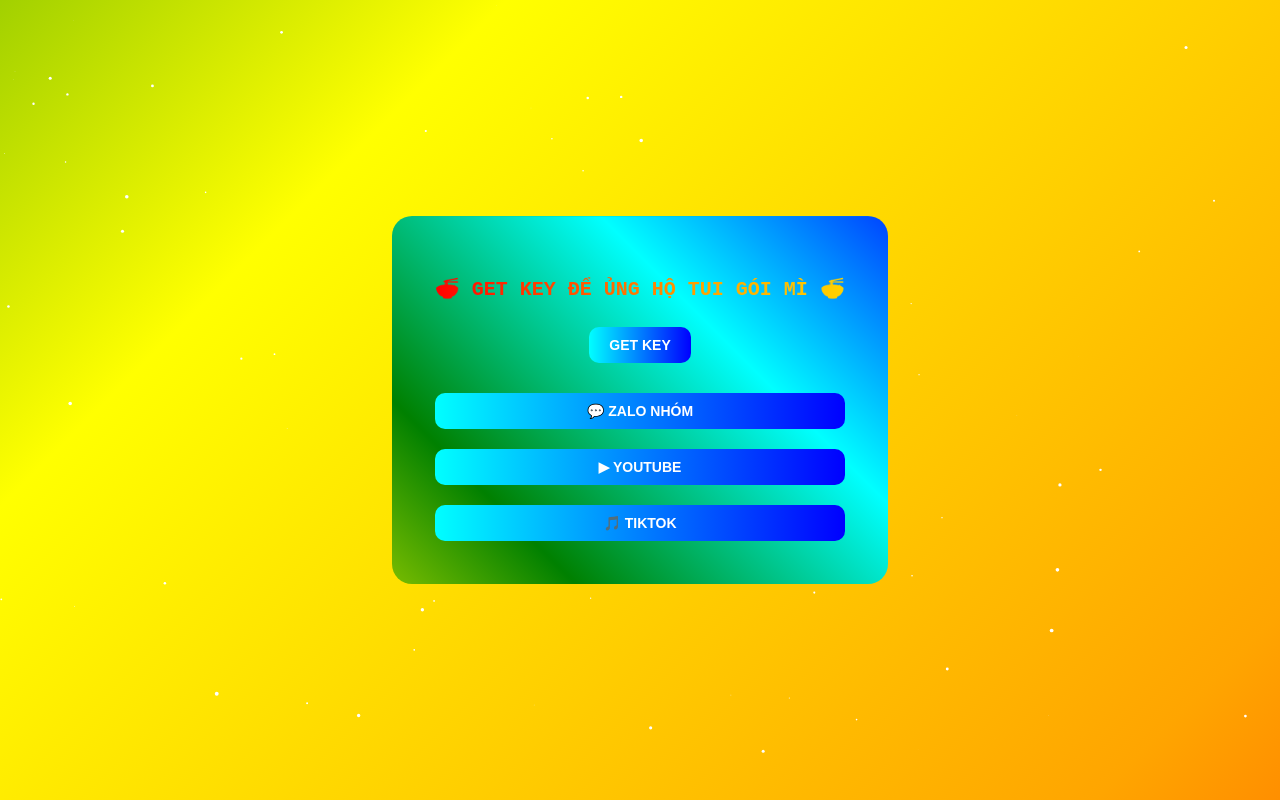
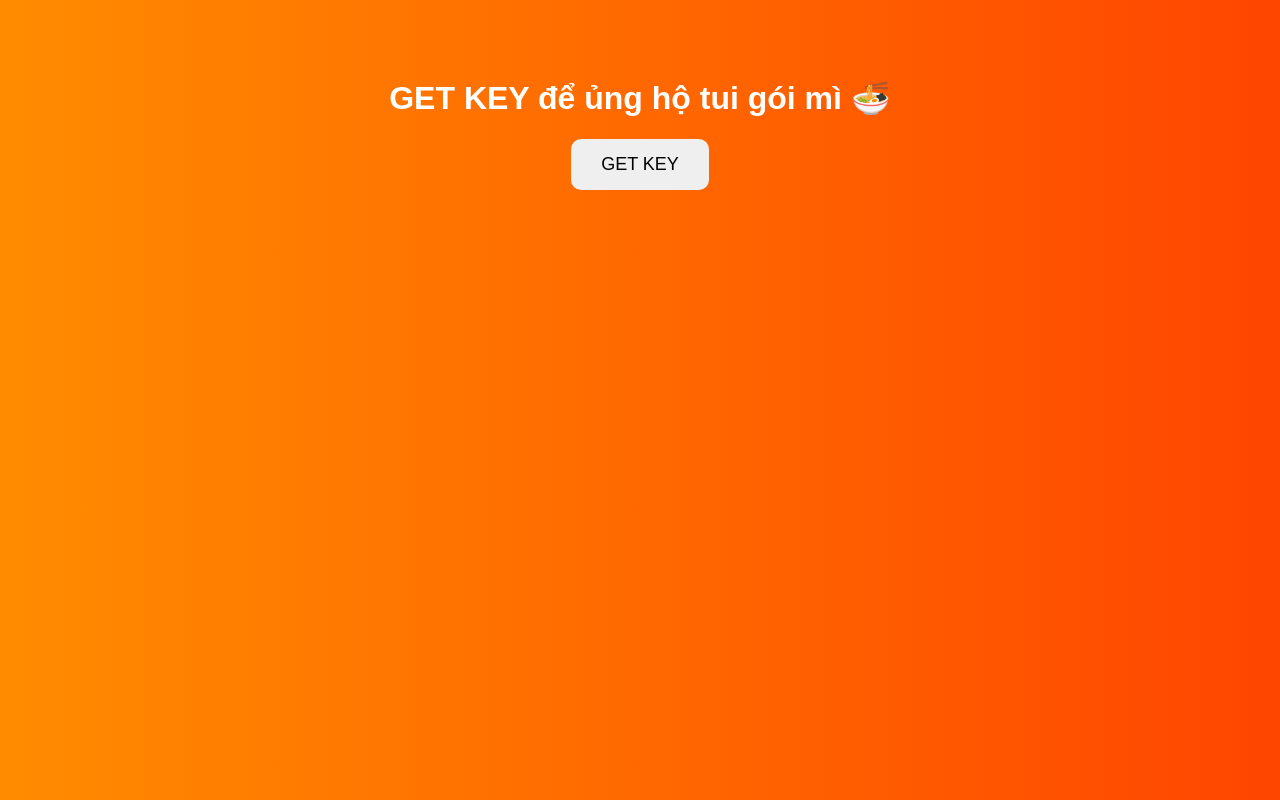
Before and after one commit to kephandienkey-gif/gate-key, a plain HTML site: page index.html in a window 1280 px wide. Drawn offline with Linux system fonts and the light colour scheme.

Commit message:
Update index.html

```diff
--- a/index.html
+++ b/index.html
@@ -2,242 +2,94 @@
 <html>
 <head>
 <meta charset="UTF-8">
-<title>GATE KEY SYSTEM</title>
+<title>Get Key</title>
 
 <style>
 body{
-  margin:0;
-  height:100vh;
-  display:flex;
-  justify-content:center;
-  align-items:center;
-  font-family:monospace;
+  font-family:Arial;
+  text-align:center;
+  padding:50px;
+  background:linear-gradient(270deg,red,orange,yellow,green,blue,indigo,violet);
+  background-size:1400% 1400%;
+  animation:rainbow 15s ease infinite;
   color:white;
-  overflow:hidden;
-
-  background: linear-gradient(-45deg,
-    red, orange, yellow, green, cyan, blue, violet
-  );
-  background-size: 400% 400%;
-  animation: rainbowBG 10s ease infinite;
 }
-
-@keyframes rainbowBG {
-  0% { background-position: 0% 50%; }
-  50% { background-position: 100% 50%; }
-  100% { background-position: 0% 50%; }
+@keyframes rainbow{
+  0%{background-position:0% 50%}
+  50%{background-position:100% 50%}
+  100%{background-position:0% 50%}
 }
-
-canvas{
-  position:fixed;
-  top:0;
-  left:0;
-  z-index:0;
-}
-
-.box{
-  position:relative;
-  z-index:1;
-  padding:40px;
-  text-align:center;
-  border-radius:20px;
-  backdrop-filter: blur(10px);
-  background: rgba(0,0,0,0.6);
-}
-
-.box::before{
-  content:"";
-  position:absolute;
-  inset:-3px;
-  border-radius:20px;
-  background: linear-gradient(45deg,red,orange,yellow,green,cyan,blue,violet);
-  background-size:400%;
-  animation: borderRGB 6s linear infinite;
-  z-index:-1;
-}
-
-@keyframes borderRGB{
-  0%{background-position:0%}
-  100%{background-position:400%}
-}
-
-.rainbow-text{
-  font-size:20px;
-  background: linear-gradient(90deg, red, orange, yellow, green, cyan, blue, violet);
-  background-size: 400%;
-  -webkit-background-clip: text;
-  -webkit-text-fill-color: transparent;
-  animation: textRGB 5s linear infinite, shake 1.5s infinite;
-}
-
-@keyframes textRGB{
-  0%{background-position:0%}
-  100%{background-position:400%}
-}
-
-@keyframes shake{
-  0%{transform:translate(0,0)}
-  25%{transform:translate(1px,-1px)}
-  50%{transform:translate(-1px,1px)}
-  75%{transform:translate(1px,1px)}
-  100%{transform:translate(0,0)}
-}
-
 button{
-  padding:10px 20px;
+  padding:15px 30px;
+  font-size:18px;
   border:none;
   border-radius:10px;
   cursor:pointer;
-  font-weight:bold;
-  font-size:14px;
-  margin-top:10px;
-  background:linear-gradient(90deg,cyan,blue);
-  color:white;
-}
-
-#key{
-  font-size:26px;
-  margin-top:20px;
-  letter-spacing:3px;
-  font-weight:bold;
-}
-
-#countdown{
-  margin-top:10px;
-  font-size:16px;
-  color:yellow;
-}
-
-.links{
-  margin-top:20px;
-  display:flex;
-  flex-direction:column;
-  gap:10px;
 }
 </style>
 </head>
+
 <body>
 
-<canvas id="particles"></canvas>
+<h1>GET KEY để ủng hộ tui gói mì 🍜</h1>
+<button onclick="generateNewKey()">GET KEY</button>
 
-<div class="box">
-  <h2 class="rainbow-text">🍜 GET KEY ĐỂ ỦNG HỘ TUI GÓI MÌ 🍜</h2>
+<h2 id="result"></h2>
 
-  <button onclick="checkAccess()">GET KEY</button>
+<script type="module">
 
-  <div id="key"></div>
-  <div id="countdown"></div>
-  <button id="copyBtn" style="display:none;" onclick="copyKey()">COPY KEY</button>
+import { initializeApp } from "https://www.gstatic.com/firebasejs/10.12.2/firebase-app.js";
+import { getFirestore, collection, addDoc }
+from "https://www.gstatic.com/firebasejs/10.12.2/firebase-firestore.js";
 
-  <div class="links">
-    <button onclick="window.open('https://zalo.me/g/cocmne792')">💬 ZALO NHÓM</button>
-    <button onclick="window.open('https://youtube.com/@ghetnhanvatchinh?si=ZfPgvO2sKD8dL1i1')">▶ YOUTUBE</button>
-    <button onclick="window.open('https://tiktok.com/@ghetnhanvatchinhkk')">🎵 TIKTOK</button>
-  </div>
-</div>
+const firebaseConfig = {
+  apiKey: "AIzaSyCBoDV8N9q56YjrNlKoiQk6c6fYDNJL2pw",
+  authDomain: "kephandienkey-fbee7.firebaseapp.com",
+  projectId: "kephandienkey-fbee7",
+  storageBucket: "kephandienkey-fbee7.firebasestorage.app",
+  messagingSenderId: "1004820527441",
+  appId: "1:1004820527441:web:a2ffa3aefb82b99a97fb70"
+};
 
-<script>
-const YEULINK = "https://yeulink.com/kephandienkey333";
+const app = initializeApp(firebaseConfig);
+const db = getFirestore(app);
 
 function generateKey(){
-  const chars = "ABCDEFGHIJKLMNOPQRSTUVWXYZ0123456789";
-  let result = "";
+  const chars="ABCDEFGHIJKLMNOPQRSTUVWXYZ0123456789";
+  let result="";
   for(let i=0;i<16;i++){
-    result += chars.charAt(Math.floor(Math.random()*chars.length));
+    result+=chars.charAt(Math.floor(Math.random()*chars.length));
   }
-  return "KPD_" + result.match(/.{1,4}/g).join("-");
+  return "KPD_"+result.match(/.{1,4}/g).join("-");
 }
 
-function checkAccess(){
-  const params = new URLSearchParams(window.location.search);
-
-  if(params.get("done") !== "1"){
-    alert("Bạn chưa vượt link!");
-    window.location.href = YEULINK;
-    return;
+function getDeviceId(){
+  let id = localStorage.getItem("deviceId");
+  if(!id){
+    id="DEV_"+Math.random().toString(36).substring(2,12);
+    localStorage.setItem("deviceId",id);
   }
-
-  let newKey = generateKey();
-  let expire = Date.now() + 24*60*60*1000;
-
-  localStorage.setItem("userKey", newKey);
-  localStorage.setItem("expireTime", expire);
-
-  showKey();
+  return id;
 }
 
-function showKey(){
-  let key = localStorage.getItem("userKey");
-  let expire = localStorage.getItem("expireTime");
+window.generateNewKey = async function(){
 
-  if(!key || !expire) return;
+  let key = generateKey();
+  let deviceId = getDeviceId();
+  let createdAt = Date.now();
+  let expireAt = createdAt + 24*60*60*1000;
 
-  if(Date.now() > expire){
-    document.getElementById("key").innerHTML="KEY HẾT HẠN";
-    localStorage.clear();
-    return;
-  }
+  await addDoc(collection(db,"keys"),{
+    key:key,
+    deviceId:deviceId,
+    createdAt:createdAt,
+    expireAt:expireAt
+  });
 
-  document.getElementById("key").innerHTML = key;
-  document.getElementById("copyBtn").style.display="inline-block";
-
-  setInterval(()=>{
-    let diff = expire - Date.now();
-    if(diff <= 0){
-      document.getElementById("countdown").innerHTML="KEY HẾT HẠN";
-      localStorage.clear();
-      return;
-    }
-    let h = Math.floor(diff/1000/60/60);
-    let m = Math.floor(diff/1000/60)%60;
-    let s = Math.floor(diff/1000)%60;
-    document.getElementById("countdown").innerHTML =
-      "Hết hạn sau: "+h+"h "+m+"m "+s+"s";
-  },1000);
+  document.getElementById("result").innerHTML =
+  "Cảm ơn đã ủng hộ ❤️<br><br>" + key;
 }
 
-function copyKey(){
-  let key = document.getElementById("key").innerText;
-  navigator.clipboard.writeText(key);
-  alert("Đã copy key!");
-}
-
-showKey();
-
-/* Hạt bay */
-const canvas = document.getElementById("particles");
-const ctx = canvas.getContext("2d");
-canvas.width = window.innerWidth;
-canvas.height = window.innerHeight;
-
-let particles = [];
-for(let i=0;i<80;i++){
-  particles.push({
-    x:Math.random()*canvas.width,
-    y:Math.random()*canvas.height,
-    r:Math.random()*2,
-    d:Math.random()*1
-  });
-}
-
-function draw(){
-  ctx.clearRect(0,0,canvas.width,canvas.height);
-  ctx.fillStyle="white";
-  particles.forEach(p=>{
-    ctx.beginPath();
-    ctx.arc(p.x,p.y,p.r,0,Math.PI*2,true);
-    ctx.fill();
-  });
-  particles.forEach(p=>{
-    p.y+=p.d;
-    if(p.y>canvas.height){
-      p.y=0;
-      p.x=Math.random()*canvas.width;
-    }
-  });
-}
-
-setInterval(draw,30);
 </script>
 
 </body>
```
